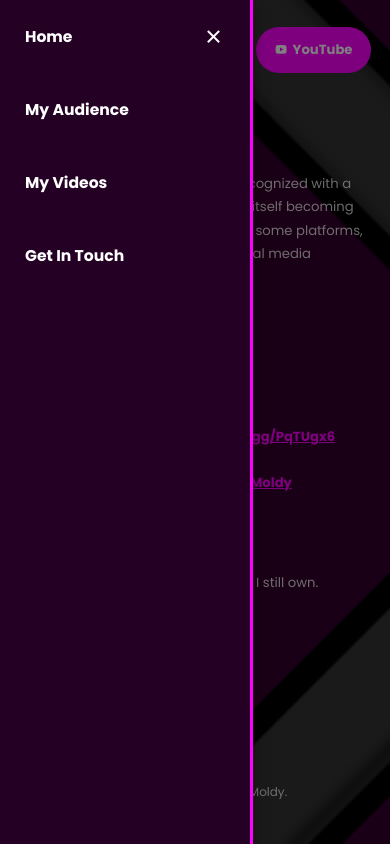
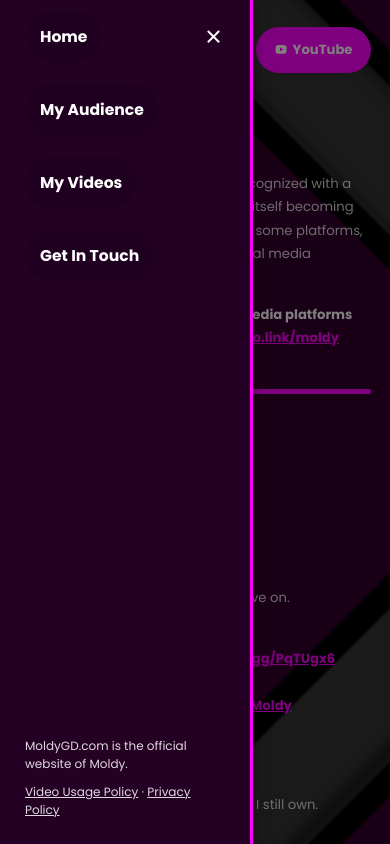
Before and after one commit to MoldyMacaroniX/moldygd.com, an Eleventy site: page _src/pages/social-media.md in a window 390 px wide. Both pictures are taken after a click on the element 30 px from the left and 50 px from the top of the page. Shown: the top 844 px of the page. Built offline with nearby package versions, Linux system fonts and the light colour scheme; Eleventy itself is replaced by a stand-in of ours; files that its build step writes are made by us from their sources.

Commit message:
break over

```diff
--- a/_src/_includes/base.njk
+++ b/_src/_includes/base.njk
@@ -37,10 +37,16 @@
     <!-- Mobile Menu -->
     <div class="menu" id="menu" tabindex="-1">
         <div class="menu-close" id="close" tabindex="0" onclick="closeMobile();" onkeydown="if (event.keyCode === 13) {closeMobile()}"><i class="ri-close-line"></i></div>
-        <a href="/" class="menu-link" onclick="closeMobile();" onkeydown="if (event.keyCode === 13) {closeMobile()}">Home</a>
-        <a href="/#audience" class="menu-link" onclick="closeMobile();" onkeydown="if (event.keyCode === 13) {closeMobile()}">My Audience</a>
-        <a href="/#videos" class="menu-link" onclick="closeMobile();" onkeydown="if (event.keyCode === 13) {closeMobile()}">My Videos</a>
-        <a href="/#contact" class="menu-link" onclick="closeMobile();" onkeydown="if (event.keyCode === 13) {closeMobile()}">Get In Touch</a>
+        <a href="/" class="menu-link" onclick="closeMobile();" onkeydown="if (event.keyCode === 13) {closeMobile()}"><span>Home</span></a>
+        <a href="/#audience" class="menu-link" onclick="closeMobile();" onkeydown="if (event.keyCode === 13) {closeMobile()}"><span>My Audience</span></a>
+        <a href="/#videos" class="menu-link" onclick="closeMobile();" onkeydown="if (event.keyCode === 13) {closeMobile()}"><span>My Videos</span></a>
+        <a href="/#contact" class="menu-link" onclick="closeMobile();" onkeydown="if (event.keyCode === 13) {closeMobile()}"><span>Get In Touch</span></a>
+        <div class="note">
+            <div>
+                MoldyGD.com is the official website of Moldy.
+            </div>
+            <div><a href="/video-usage/">Video Usage Policy</a> · <a href="/privacy-policy/">Privacy Policy</a></div>
+        </div>
     </div>
     <div class="menu-bg" id="menu-bg" onclick="closeMobile();"></div>
 
--- a/_src/assets/index.css
+++ b/_src/assets/index.css
@@ -294,11 +294,11 @@
     margin-top: 10px;
 }
 
-.footer .note a {
+.note a {
     transition: 0.25s color ease;
 }
 
-.footer .note a:hover {
+.note a:hover {
     color: var(--print);
 }
 
@@ -463,8 +463,8 @@
 }
 
 .card:focus {
-    border-radius: var(--radius);
-    outline-offset: 0px;
+    outline: none !important;
+    box-shadow: 0px 0px 0px 3px var(--primary);
 }
 
 .card .col {
@@ -685,6 +685,25 @@
     cursor: pointer;
 }
 
+.menu .menu-link span {
+    background-color: rgba(0, 0, 0, 0.15);
+    padding: 15px;
+    border-radius: 30px;
+}
+
+.menu .note {
+    margin-top: auto;
+    padding: 25px;
+    color: var(--print-dim);
+    display: flex;
+    gap: 10px;
+    flex-direction: column;
+}
+
+.menu .note a {
+    text-decoration: underline;
+}
+
 @media only screen and (max-width: 1000px) {
     html {
         --font-size: 14px;
--- a/_src/pages/social-media.md
+++ b/_src/pages/social-media.md
@@ -4,21 +4,34 @@
 
 Since not all of my accounts are recognized with a verified tick, and with a verified tick itself becoming less an indicator for authenticity on some platforms, here is a list of all official Moldy social media accounts.
 
-# Main List
+- **You can view my main social media platforms on my bio.link profile:** [https://bio.link/moldy](https://bio.link/moldy)
 
-These are my main platforms.
+---
+
+# YouTube
+
+YouTube is my main platform.
 
 * **YouTube:** [@MoldyGD](https://youtube.com/@MoldyGD)
+
+# Other Platforms
+
+These are other platforms I am active on.
+
 * **Discord Profile:** [moldygd](https://discordapp.com/users/328660527699984394)
 * **Discord Server:** [https://discord.gg/PqTUgx6](https://discord.gg/PqTUgx6)
 * **Twitter:** [@MoldyMacaroniX](https://twitter.com/MoldyMacaroniX)
 * **Geometry Dash Profile:** [CreatorMoldy](https://gdbrowser.com/u/CreatorMoldy)
 * **Bio.link:** [https://bio.link/moldy](https://bio.link/moldy)
 
-# Extras
+# Remaining Platforms
 
 These are less active accounts that I still own.
 
 * **Instagram:** [@moldygmd](https://www.instagram.com/moldygmd/)
 * **Threads:** [@moldygmd](https://www.threads.net/@moldygmd)
 * **Twitch:** [MoldyMacaroniX](https://www.twitch.tv/moldymacaronix)
+
+---
+
+If you see an account claiming to be me and it is not listed here, **then it is not me!**
```
Also changed, not shown: _src/index.njk (+12 -9 lines).
